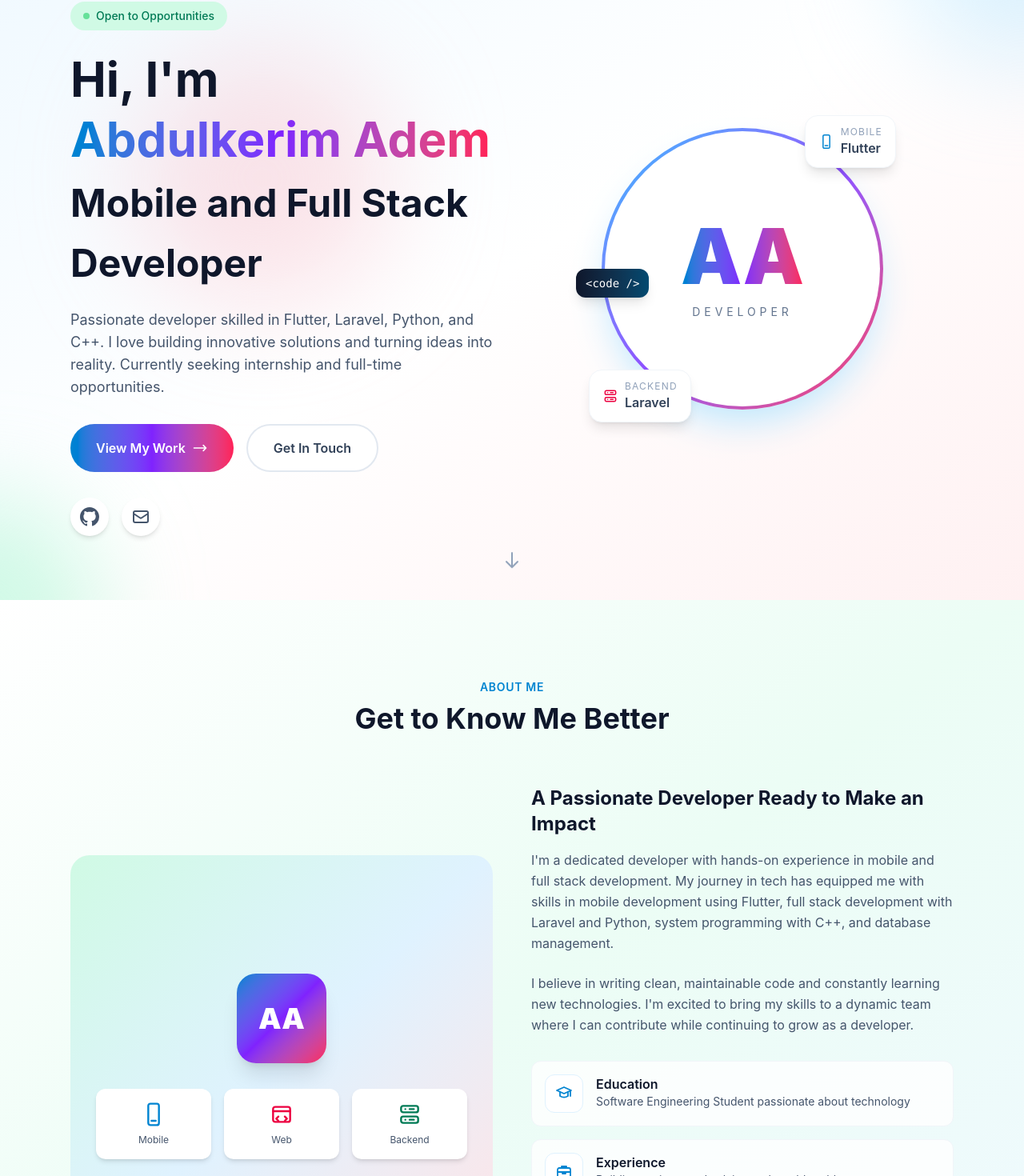
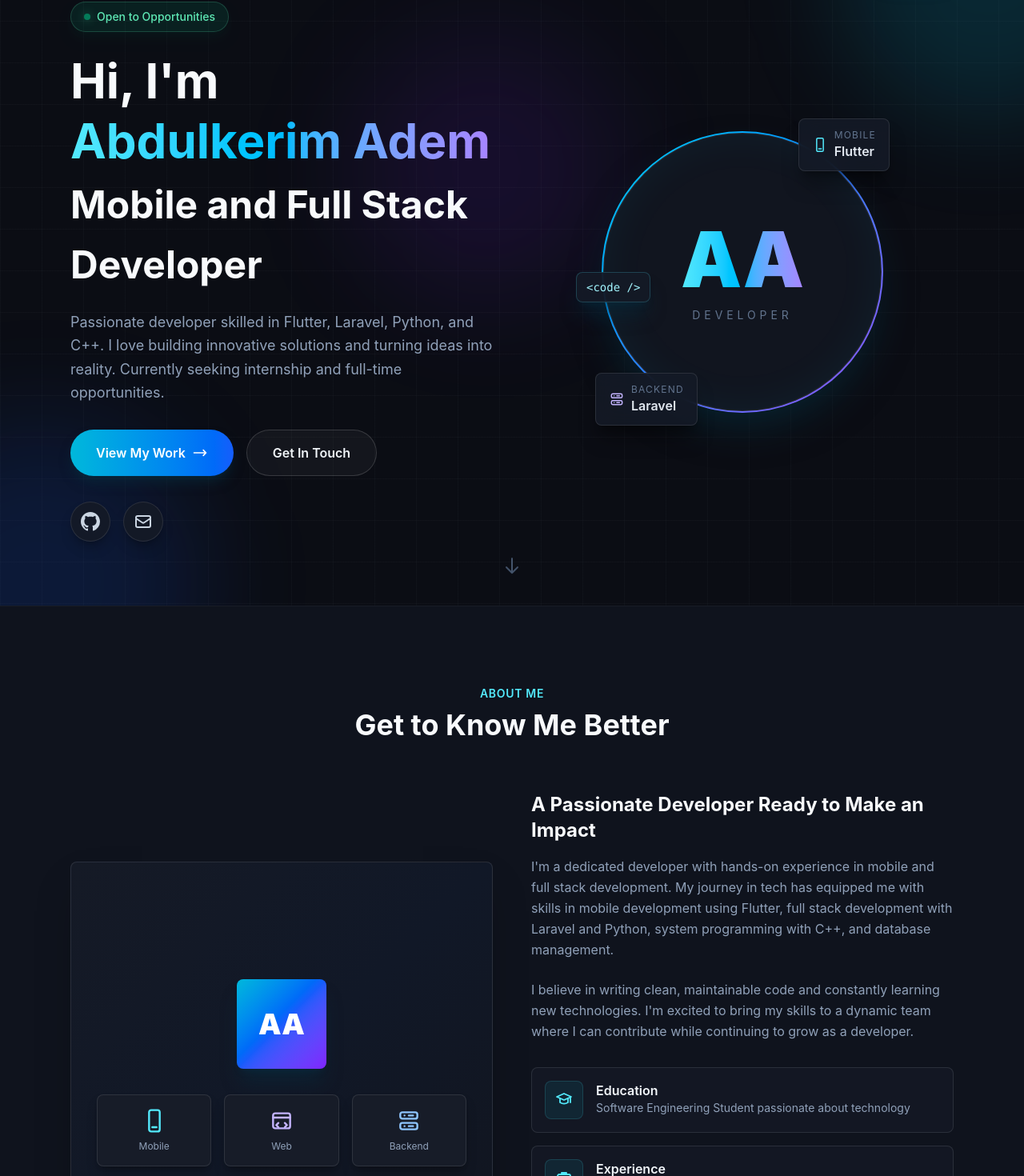
Before and after one commit to abdu2030/Portfolio-Website, a React (Vite) app: page / in a window 1280 px wide. Shown: the part 78-1548 px from the top of the page at 80% size. Built offline with nearby package versions, Linux system fonts and the light colour scheme.

Commit message:
Redesign portfolio with premium dark theme

```diff
--- a/src/App.tsx
+++ b/src/App.tsx
@@ -8,7 +8,7 @@ import Footer from './components/Footer';
 
 export default function App() {
   return (
-    <div className="min-h-screen bg-white">
+    <div className="min-h-screen bg-[#0b0d14] text-slate-100">
       <Navbar />
       <Hero />
       <About />
--- a/src/components/About.tsx
+++ b/src/components/About.tsx
@@ -20,13 +20,13 @@ export default function About() {
   ];
 
   return (
-    <section id="about" className="py-24 bg-gradient-to-br from-white via-emerald-50 to-sky-50">
+    <section id="about" className="py-24 bg-[#0f131d] border-y border-white/[0.04]">
       <div className="max-w-6xl mx-auto px-6">
         <div className="text-center mb-16">
-          <span className="text-sky-600 font-semibold text-sm uppercase tracking-wider">
+          <span className="text-cyan-300 font-semibold text-sm uppercase tracking-wider">
             About Me
           </span>
-          <h2 className="text-3xl md:text-4xl font-bold text-slate-900 mt-2">
+          <h2 className="text-3xl md:text-4xl font-bold text-slate-50 mt-2">
             Get to Know Me Better
           </h2>
         </div>
@@ -34,42 +34,42 @@ export default function About() {
         <div className="grid lg:grid-cols-2 gap-12 items-center">
           {/* Left side - Illustration */}
           <div className="relative">
-            <div className="aspect-square rounded-3xl bg-gradient-to-br from-emerald-100 via-sky-100 to-rose-100 p-8 flex items-center justify-center">
+            <div className="aspect-square rounded-lg bg-gradient-to-br from-[#151a26] via-[#111827] to-[#11151f] border border-white/10 p-8 flex items-center justify-center shadow-2xl shadow-black/25">
               <div className="text-center w-full">
-                <div className="mx-auto w-28 h-28 rounded-3xl bg-gradient-to-br from-sky-600 via-violet-600 to-rose-500 text-white flex items-center justify-center text-4xl font-black shadow-xl">
+                <div className="mx-auto w-28 h-28 rounded-lg bg-gradient-to-br from-cyan-500 via-blue-600 to-violet-600 text-white flex items-center justify-center text-4xl font-black shadow-xl shadow-cyan-950/40">
                   AA
                 </div>
                 <div className="grid grid-cols-3 gap-4 mt-8">
-                  <div className="p-4 bg-white rounded-xl shadow-md">
-                    <VisualIcon name="mobile" className="w-8 h-8 text-sky-600 mx-auto mb-2" />
-                    <div className="text-xs text-slate-600">Mobile</div>
+                  <div className="p-4 bg-[#171c28] rounded-lg shadow-lg shadow-black/25 border border-white/10">
+                    <VisualIcon name="mobile" className="w-8 h-8 text-cyan-300 mx-auto mb-2" />
+                    <div className="text-xs text-slate-400">Mobile</div>
                   </div>
-                  <div className="p-4 bg-white rounded-xl shadow-md">
-                    <VisualIcon name="frontend" className="w-8 h-8 text-rose-600 mx-auto mb-2" />
-                    <div className="text-xs text-slate-600">Web</div>
+                  <div className="p-4 bg-[#171c28] rounded-lg shadow-lg shadow-black/25 border border-white/10">
+                    <VisualIcon name="frontend" className="w-8 h-8 text-violet-300 mx-auto mb-2" />
+                    <div className="text-xs text-slate-400">Web</div>
                   </div>
-                  <div className="p-4 bg-white rounded-xl shadow-md">
-                    <VisualIcon name="server" className="w-8 h-8 text-emerald-700 mx-auto mb-2" />
-                    <div className="text-xs text-slate-600">Backend</div>
+                  <div className="p-4 bg-[#171c28] rounded-lg shadow-lg shadow-black/25 border border-white/10">
+                    <VisualIcon name="server" className="w-8 h-8 text-blue-300 mx-auto mb-2" />
+                    <div className="text-xs text-slate-400">Backend</div>
                   </div>
                 </div>
               </div>
             </div>
             {/* Decorative element */}
-            <div className="absolute -bottom-6 -right-6 w-24 h-24 bg-gradient-to-br from-sky-500 via-violet-500 to-rose-500 rounded-2xl -z-10"></div>
+            <div className="absolute -bottom-6 -right-6 w-24 h-24 bg-gradient-to-br from-cyan-500/40 via-blue-600/40 to-violet-600/40 rounded-lg -z-10 blur-sm"></div>
           </div>
 
           {/* Right side - Content */}
           <div>
-            <h3 className="text-2xl font-bold text-slate-900 mb-4">
+            <h3 className="text-2xl font-bold text-slate-50 mb-4">
               A Passionate Developer Ready to Make an Impact
             </h3>
-            <p className="text-slate-600 mb-6 leading-relaxed">
+            <p className="text-slate-400 mb-6 leading-relaxed">
               I'm a dedicated developer with hands-on experience in mobile and full stack development. My journey in tech has equipped me with skills in
               mobile development using Flutter, full stack development with Laravel
               and Python, system programming with C++, and database management.
             </p>
-            <p className="text-slate-600 mb-8 leading-relaxed">
+            <p className="text-slate-400 mb-8 leading-relaxed">
               I believe in writing clean, maintainable code and constantly
               learning new technologies. I'm excited to bring my skills to a
               dynamic team where I can contribute while continuing to grow as a
@@ -81,14 +81,14 @@ export default function About() {
               {highlights.map((item, index) => (
                 <div
                   key={index}
-                  className="flex items-start gap-4 p-4 bg-white/80 border border-slate-100 rounded-xl hover:bg-sky-50 transition-colors"
+                  className="flex items-start gap-4 p-4 bg-[#151a26]/80 border border-white/10 rounded-lg hover:border-cyan-300/25 hover:bg-[#18202d] transition-all"
                 >
-                  <span className="w-12 h-12 rounded-xl bg-white border border-sky-100 flex items-center justify-center text-sm font-bold text-sky-600 bg-sky-50 shrink-0">
+                  <span className="w-12 h-12 rounded-lg bg-cyan-400/[0.08] border border-cyan-300/15 flex items-center justify-center text-sm font-bold text-cyan-300 shrink-0">
                     <VisualIcon name={item.icon} className="w-6 h-6" />
                   </span>
                   <div>
-                    <h4 className="font-semibold text-slate-900">{item.title}</h4>
-                    <p className="text-slate-600 text-sm">{item.description}</p>
+                    <h4 className="font-semibold text-slate-100">{item.title}</h4>
+                    <p className="text-slate-400 text-sm">{item.description}</p>
                   </div>
                 </div>
               ))}
@@ -99,7 +99,7 @@ export default function About() {
               <a
                 href="/ABDULKERIM_ADEM_FlowCV_Resume_2026-05-24.pdf"
                 target="_blank"
-                className="inline-flex items-center gap-2 px-6 py-3 bg-gradient-to-br from-sky-600 via-violet-600 to-rose-500 text-white rounded-full font-semibold hover:bg-slate-800 transition-colors"
+                className="inline-flex items-center gap-2 px-6 py-3 bg-gradient-to-r from-cyan-500 to-blue-600 text-white rounded-full font-semibold shadow-lg shadow-cyan-950/40 hover:from-cyan-400 hover:to-blue-500 hover:shadow-cyan-500/20 active:translate-y-px transition-all"
               >
                 <svg
                   className="w-5 h-5"
--- a/src/components/Hero.tsx
+++ b/src/components/Hero.tsx
@@ -4,29 +4,29 @@ export default function Hero() {
   return (
     <section
       id="home"
-      className="min-h-screen flex items-center justify-center relative overflow-hidden bg-gradient-to-br from-sky-50 via-white to-rose-50"
+      className="min-h-screen flex items-center justify-center relative overflow-hidden bg-[#0b0d14]"
     >
       {/* Background decoration */}
-      <div className="absolute inset-0 overflow-hidden">
-        <div className="absolute -top-40 -right-40 w-80 h-80 bg-sky-200 rounded-full mix-blend-multiply filter blur-3xl opacity-50 animate-blob"></div>
-        <div className="absolute -bottom-40 -left-40 w-80 h-80 bg-emerald-200 rounded-full mix-blend-multiply filter blur-3xl opacity-50 animate-blob animation-delay-2000"></div>
-        <div className="absolute top-40 left-40 w-80 h-80 bg-rose-200 rounded-full mix-blend-multiply filter blur-3xl opacity-50 animate-blob animation-delay-4000"></div>
+      <div className="absolute inset-0 overflow-hidden bg-[linear-gradient(rgba(148,163,184,0.035)_1px,transparent_1px),linear-gradient(90deg,rgba(148,163,184,0.035)_1px,transparent_1px)] bg-[size:52px_52px]">
+        <div className="absolute -top-40 -right-40 w-96 h-96 bg-cyan-500/15 rounded-full filter blur-3xl animate-blob"></div>
+        <div className="absolute -bottom-48 -left-40 w-96 h-96 bg-blue-600/15 rounded-full filter blur-3xl animate-blob animation-delay-2000"></div>
+        <div className="absolute top-40 left-1/3 w-80 h-80 bg-violet-600/10 rounded-full filter blur-3xl animate-blob animation-delay-4000"></div>
       </div>
 
       <div className="max-w-6xl mx-auto px-6 py-20 relative z-10">
         <div className="flex flex-col lg:flex-row items-center gap-12">
           {/* Text Content */}
           <div className="flex-1 text-center lg:text-left">
-            <div className="inline-flex items-center gap-2 px-4 py-2 bg-emerald-100 rounded-full mb-6">
-              <span className="w-2 h-2 bg-green-500 rounded-full animate-pulse"></span>
-              <span className="text-emerald-700 text-sm font-medium">
+            <div className="inline-flex items-center gap-2 px-4 py-2 bg-emerald-400/10 border border-emerald-300/20 rounded-full mb-6 shadow-lg shadow-emerald-950/20">
+              <span className="w-2 h-2 bg-emerald-400 rounded-full animate-pulse shadow-[0_0_12px_rgba(52,211,153,0.75)]"></span>
+              <span className="text-emerald-300 text-sm font-medium">
                 Open to Opportunities
               </span>
             </div>
 
-            <h1 className="text-4xl md:text-5xl lg:text-6xl font-bold text-slate-900 mb-6 leading-tight">
+            <h1 className="text-4xl md:text-5xl lg:text-6xl font-bold text-slate-50 mb-6 leading-tight">
               Hi, I'm{' '}
-              <span className="bg-gradient-to-r from-sky-600 via-violet-600 to-rose-500 bg-clip-text text-transparent">
+              <span className="bg-gradient-to-r from-cyan-300 via-sky-400 to-violet-400 bg-clip-text text-transparent">
                 Abdulkerim Adem
               </span>
               <br />
@@ -35,7 +35,7 @@ export default function Hero() {
               </span>
             </h1>
 
-            <p className="text-lg text-slate-600 mb-8 max-w-xl mx-auto lg:mx-0">
+            <p className="text-lg text-slate-400 mb-8 max-w-xl mx-auto lg:mx-0 leading-relaxed">
               Passionate developer skilled in Flutter, Laravel, Python, and C++.
               I love building innovative solutions and turning ideas into reality.
               Currently seeking internship and full-time opportunities.
@@ -44,7 +44,7 @@ export default function Hero() {
             <div className="flex flex-col sm:flex-row gap-4 justify-center lg:justify-start">
               <a
                 href="#projects"
-                className="px-8 py-4 bg-gradient-to-r from-sky-600 via-violet-600 to-rose-500 text-white rounded-full font-semibold hover:shadow-xl hover:shadow-rose-300 transition-all hover:-translate-y-1 flex items-center justify-center gap-2"
+                className="px-8 py-4 bg-gradient-to-r from-cyan-500 to-blue-600 text-white rounded-full font-semibold shadow-lg shadow-cyan-950/50 hover:from-cyan-400 hover:to-blue-500 hover:shadow-xl hover:shadow-cyan-500/20 active:translate-y-px transition-all hover:-translate-y-1 flex items-center justify-center gap-2"
               >
                 <span>View My Work</span>
                 <svg
@@ -63,7 +63,7 @@ export default function Hero() {
               </a>
               <a
                 href="#contact"
-                className="px-8 py-4 bg-white border-2 border-slate-200 text-slate-700 rounded-full font-semibold hover:border-sky-300 hover:bg-sky-50 transition-all flex items-center justify-center gap-2"
+                className="px-8 py-4 bg-white/[0.04] border border-white/15 text-slate-100 rounded-full font-semibold hover:border-cyan-300/50 hover:bg-cyan-300/[0.06] hover:text-cyan-200 active:bg-white/[0.08] transition-all flex items-center justify-center gap-2"
               >
                 <span>Get In Touch</span>
               </a>
@@ -76,7 +76,7 @@ export default function Hero() {
                 target="_blank"
                 rel="noopener noreferrer"
                 aria-label="GitHub profile"
-                className="p-3 bg-white rounded-full shadow-md hover:shadow-lg hover:-translate-y-1 transition-all text-slate-600 hover:text-sky-600"
+                className="p-3 bg-[#151a26]/90 border border-white/10 rounded-full shadow-lg shadow-black/25 hover:border-cyan-300/40 hover:shadow-cyan-950/40 hover:-translate-y-1 transition-all text-slate-300 hover:text-cyan-300"
               >
                 <svg className="w-6 h-6" fill="currentColor" viewBox="0 0 24 24">
                   <path d="M12 0C5.37 0 0 5.37 0 12c0 5.31 3.435 9.795 8.205 11.385.6.105.825-.255.825-.57 0-.285-.015-1.23-.015-2.235-3.015.555-3.795-.735-4.035-1.41-.135-.345-.72-1.41-1.23-1.695-.42-.225-1.02-.78-.015-.795.945-.015 1.62.87 1.845 1.23 1.08 1.815 2.805 1.305 3.495.99.105-.78.42-1.305.765-1.605-2.67-.3-5.46-1.335-5.46-5.925 0-1.305.465-2.385 1.23-3.225-.12-.3-.54-1.53.12-3.18 0 0 1.005-.315 3.3 1.23.96-.27 1.98-.405 3-.405s2.04.135 3 .405c2.295-1.56 3.3-1.23 3.3-1.23.66 1.65.24 2.88.12 3.18.765.84 1.23 1.905 1.23 3.225 0 4.605-2.805 5.625-5.475 5.925.435.375.81 1.095.81 2.22 0 1.605-.015 2.895-.015 3.3 0 .315.225.69.825.57A12.02 12.02 0 0024 12c0-6.63-5.37-12-12-12z" />
@@ -85,7 +85,7 @@ export default function Hero() {
               <a
                 href="mailto:abdulkerimadem453@gmail.com"
                 aria-label="Email Abdulkerim Adem"
-                className="p-3 bg-white rounded-full shadow-md hover:shadow-lg hover:-translate-y-1 transition-all text-slate-600 hover:text-sky-600"
+                className="p-3 bg-[#151a26]/90 border border-white/10 rounded-full shadow-lg shadow-black/25 hover:border-cyan-300/40 hover:shadow-cyan-950/40 hover:-translate-y-1 transition-all text-slate-300 hover:text-cyan-300"
               >
                 <svg
                   className="w-6 h-6"
@@ -107,9 +107,9 @@ export default function Hero() {
           {/* Branded developer visual */}
           <div className="flex-1 flex justify-center">
             <div className="relative w-72 h-72 md:w-88 md:h-88">
-              <div className="absolute inset-0 rounded-full bg-gradient-to-br from-sky-400 via-violet-500 to-rose-500 p-1 shadow-2xl shadow-sky-200">
-                <div className="w-full h-full rounded-full bg-white flex flex-col items-center justify-center text-center px-8">
-                  <span className="text-7xl md:text-8xl font-black bg-gradient-to-r from-sky-600 via-violet-600 to-rose-500 bg-clip-text text-transparent">
+              <div className="absolute inset-0 rounded-full bg-gradient-to-br from-cyan-400 via-blue-500 to-violet-500 p-[2px] shadow-2xl shadow-cyan-950/60">
+                <div className="w-full h-full rounded-full bg-[#11151f] border border-white/10 flex flex-col items-center justify-center text-center px-8 shadow-[inset_0_0_55px_rgba(34,211,238,0.06)]">
+                  <span className="text-7xl md:text-8xl font-black bg-gradient-to-r from-cyan-300 via-sky-400 to-violet-400 bg-clip-text text-transparent">
                     AA
                   </span>
                   <span className="mt-3 text-sm uppercase tracking-[0.35em] text-slate-500">
@@ -117,21 +117,21 @@ export default function Hero() {
                   </span>
                 </div>
               </div>
-              <div className="absolute -top-4 -right-4 px-4 py-3 bg-white rounded-2xl shadow-lg border border-slate-100 flex items-center gap-2">
-                <VisualIcon name="mobile" className="w-5 h-5 text-sky-600" />
+              <div className="absolute -top-4 -right-2 px-4 py-3 bg-[#151a26]/90 backdrop-blur-md rounded-lg shadow-xl shadow-black/35 border border-white/10 flex items-center gap-2">
+                <VisualIcon name="mobile" className="w-5 h-5 text-cyan-300" />
                 <div>
-                  <span className="block text-xs uppercase tracking-widest text-slate-400">Mobile</span>
-                  <span className="font-semibold text-slate-700">Flutter</span>
+                  <span className="block text-xs uppercase tracking-widest text-slate-500">Mobile</span>
+                  <span className="font-semibold text-slate-200">Flutter</span>
                 </div>
               </div>
-              <div className="absolute -bottom-4 -left-4 px-4 py-3 bg-white rounded-2xl shadow-lg border border-slate-100 flex items-center gap-2">
-                <VisualIcon name="server" className="w-5 h-5 text-rose-600" />
+              <div className="absolute -bottom-4 -left-2 px-4 py-3 bg-[#151a26]/90 backdrop-blur-md rounded-lg shadow-xl shadow-black/35 border border-white/10 flex items-center gap-2">
+                <VisualIcon name="server" className="w-5 h-5 text-violet-300" />
                 <div>
-                  <span className="block text-xs uppercase tracking-widest text-slate-400">Backend</span>
-                  <span className="font-semibold text-slate-700">Laravel</span>
+                  <span className="block text-xs uppercase tracking-widest text-slate-500">Backend</span>
+                  <span className="font-semibold text-slate-200">Laravel</span>
                 </div>
               </div>
-              <div className="absolute top-1/2 -left-8 hidden md:block px-3 py-2 bg-gradient-to-r from-slate-900 to-sky-900 text-white rounded-xl shadow-lg text-sm font-mono">
+              <div className="absolute top-1/2 -left-8 hidden md:block px-3 py-2 bg-[#151a26]/95 border border-cyan-300/20 text-cyan-200 rounded-lg shadow-xl shadow-cyan-950/40 text-sm font-mono">
                 {'<code />'}
               </div>
             </div>
@@ -142,7 +142,7 @@ export default function Hero() {
       {/* Scroll indicator */}
       <div className="absolute bottom-8 left-1/2 -translate-x-1/2 animate-bounce">
         <svg
-          className="w-6 h-6 text-slate-400"
+          className="w-6 h-6 text-slate-600"
           fill="none"
           stroke="currentColor"
           viewBox="0 0 24 24"
--- a/src/index.css
+++ b/src/index.css
@@ -1,28 +1,50 @@
 @import "tailwindcss";
 
-/* Smooth scrolling */
+:root {
+  color-scheme: dark;
+  font-family:
+    Inter, ui-sans-serif, system-ui, -apple-system, BlinkMacSystemFont, "Segoe UI",
+    sans-serif;
+  font-synthesis: none;
+  text-rendering: optimizeLegibility;
+}
+
 html {
   scroll-behavior: smooth;
+  background: #0b0d14;
+  scrollbar-color: #334155 #0b0d14;
 }
 
-/* Custom animations */
+body {
+  margin: 0;
+  min-width: 320px;
+  min-height: 100vh;
+  overflow-x: hidden;
+  background: #0b0d14;
+  color: #e8edf7;
+}
+
+section {
+  scroll-margin-top: 76px;
+}
+
 @keyframes blob {
   0% {
-    transform: translate(0px, 0px) scale(1);
+    transform: translate(0, 0) scale(1);
   }
   33% {
-    transform: translate(30px, -50px) scale(1.1);
+    transform: translate(24px, -36px) scale(1.06);
   }
   66% {
-    transform: translate(-20px, 20px) scale(0.9);
+    transform: translate(-18px, 18px) scale(0.96);
   }
   100% {
-    transform: translate(0px, 0px) scale(1);
+    transform: translate(0, 0) scale(1);
   }
 }
 
 .animate-blob {
-  animation: blob 7s infinite;
+  animation: blob 12s ease-in-out infinite;
 }
 
 .animation-delay-2000 {
@@ -33,7 +55,6 @@ html {
   animation-delay: 4s;
 }
 
-/* Line clamp for project descriptions */
 .line-clamp-3 {
   display: -webkit-box;
   -webkit-line-clamp: 3;
@@ -41,37 +62,34 @@ html {
   overflow: hidden;
 }
 
-/* Custom scrollbar */
 ::-webkit-scrollbar {
-  width: 10px;
+  width: 9px;
 }
 
 ::-webkit-scrollbar-track {
-  background: #f1f5f9;
+  background: #0b0d14;
 }
 
 ::-webkit-scrollbar-thumb {
-  background: linear-gradient(to bottom, #8b5cf6, #6366f1);
-  border-radius: 5px;
+  background: linear-gradient(to bottom, #22d3ee, #6366f1);
+  border: 2px solid #0b0d14;
+  border-radius: 999px;
 }
 
 ::-webkit-scrollbar-thumb:hover {
-  background: linear-gradient(to bottom, #7c3aed, #4f46e5);
+  background: linear-gradient(to bottom, #67e8f9, #818cf8);
 }
 
-/* Selection color */
 ::selection {
-  background: #8b5cf6;
-  color: white;
+  background: #155e75;
+  color: #f8fafc;
 }
 
-/* Focus styles */
 *:focus-visible {
-  outline: 2px solid #8b5cf6;
-  outline-offset: 2px;
+  outline: 2px solid #67e8f9;
+  outline-offset: 3px;
 }
 
-/* Gradient text animation */
 @keyframes gradient-x {
   0%, 100% {
     background-position: 0% 50%;
@@ -85,3 +103,23 @@ html {
   background-size: 200% 200%;
   animation: gradient-x 3s ease infinite;
 }
+
+@media (prefers-reduced-motion: reduce) {
+  html {
+    scroll-behavior: auto;
+  }
+
+  *,
+  *::before,
+  *::after {
+    animation-duration: 0.01ms !important;
+    animation-iteration-count: 1 !important;
+    scroll-behavior: auto !important;
+    transition-duration: 0.01ms !important;
+  }
+}
+input:user-invalid,
+textarea:user-invalid {
+  border-color: rgb(251 113 133 / 0.7);
+  box-shadow: 0 0 0 3px rgb(244 63 94 / 0.1);
+}
```
Also changed, not shown: src/components/Contact.tsx (+21 -21 lines), src/components/Footer.tsx (+6 -6 lines), src/components/Navbar.tsx (+10 -8 lines), src/components/Projects.tsx (+31 -31 lines), src/components/Skills.tsx (+18 -18 lines).
